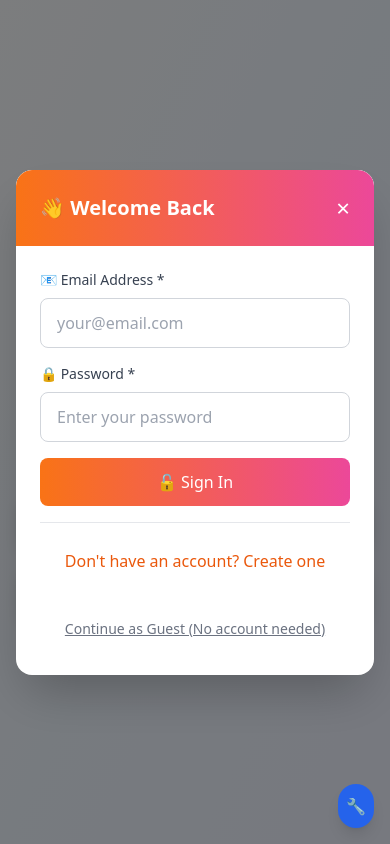
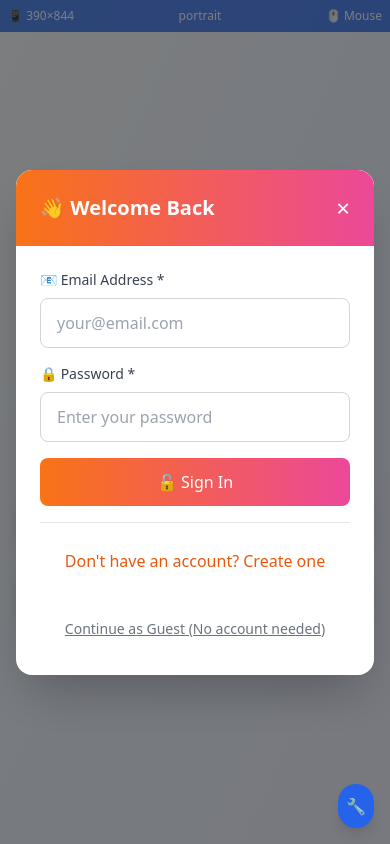
Before and after one commit to JayeshVaghasiya/catering-menu-builder, a React (Vite) app in the folder react-app/: page / in a window 390 px wide. Built offline with nearby package versions, Linux system fonts and the light colour scheme.

Commit message:
Adding mobile support

```diff
--- a/react-app/src/App.jsx
+++ b/react-app/src/App.jsx
@@ -420,6 +420,7 @@ function AppContent() {
 function App() {
   return (
     <AuthProvider>
+      <MobileHelper />
       <AppContent />
       <MobileDebugger />
     </AuthProvider>
```
